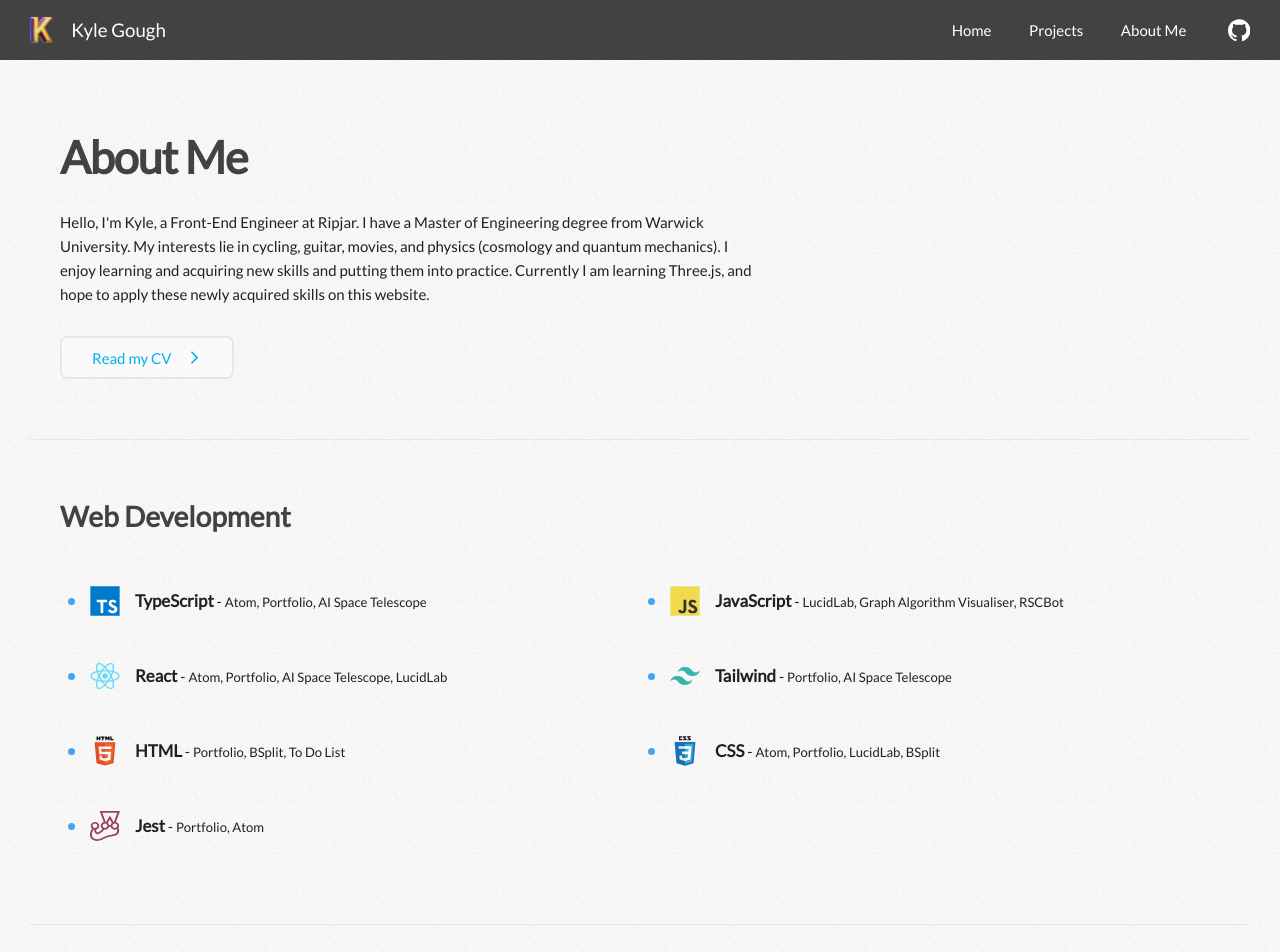
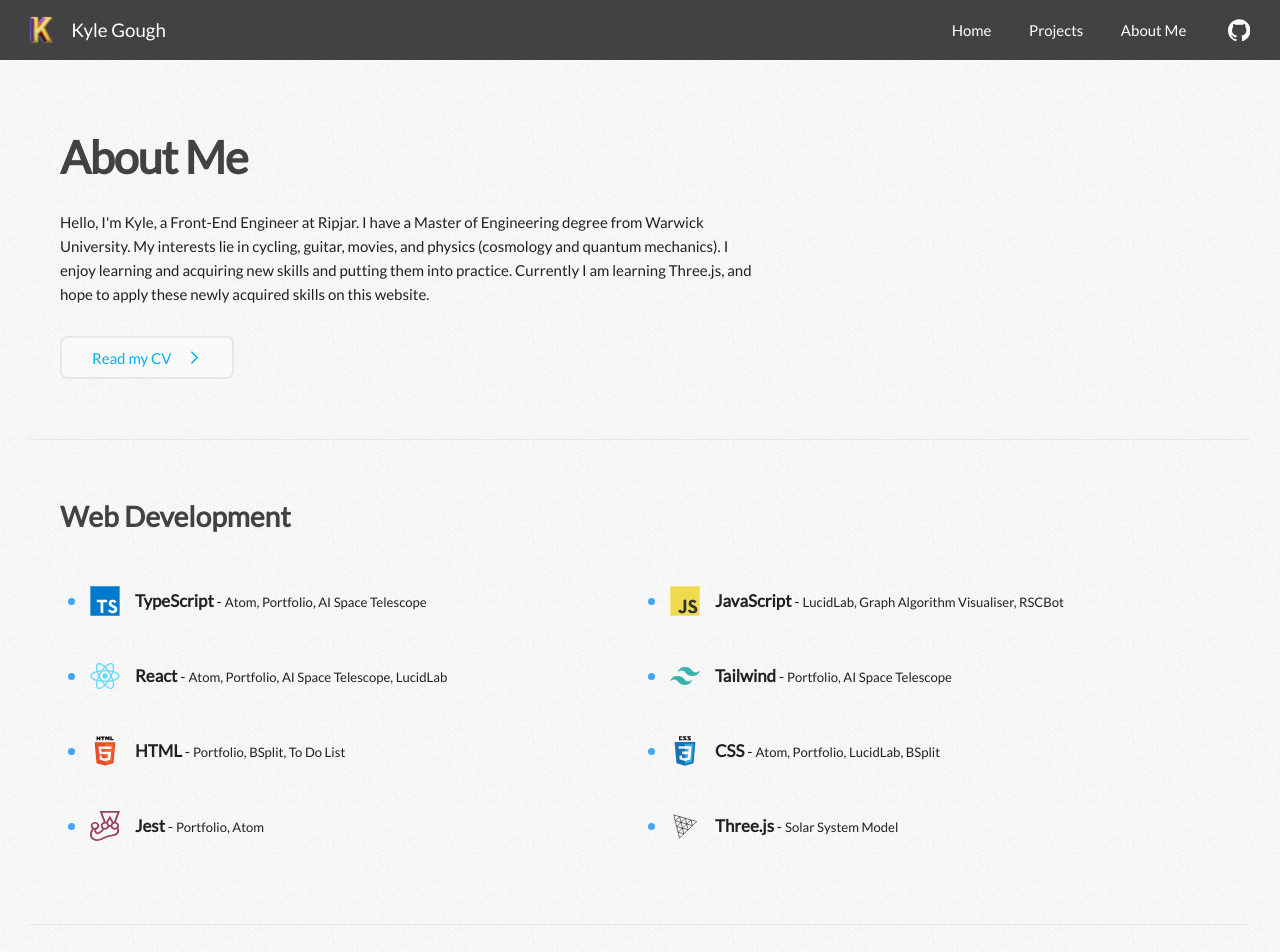
Before and after one commit to KyleGough/portfolio, a Next.js app: page /about in a window 1280 px wide. Shown: the top 952 px of the page. Built offline with nearby package versions, Linux system fonts and the light colour scheme.

Commit message:
Add Three.js skill, and update logo (#207)

```diff
--- a/utilities/skillsWeb.ts
+++ b/utilities/skillsWeb.ts
@@ -4,6 +4,7 @@ import JavaScriptLogo from '@image/skill/javascript.svg';
 import JestLogo from '@image/skill/jest.svg';
 import ReactLogo from '@image/skill/react.svg';
 import TailwindLogo from '@image/skill/tailwind.svg';
+import ThreeLogo from '@image/skill/three.svg';
 import TypeScriptLogo from '@image/skill/typescript.svg';
 import { Skill } from '@utilities/types';
 
@@ -43,4 +44,9 @@ export const skillsWeb: Skill[] = [
     description: 'Portfolio, Atom',
     logo: JestLogo,
   },
+  {
+    name: 'Three.js',
+    description: 'Solar System Model',
+    logo: ThreeLogo,
+  },
 ];
```
Also changed, not shown: public/img/skill/three.svg.
